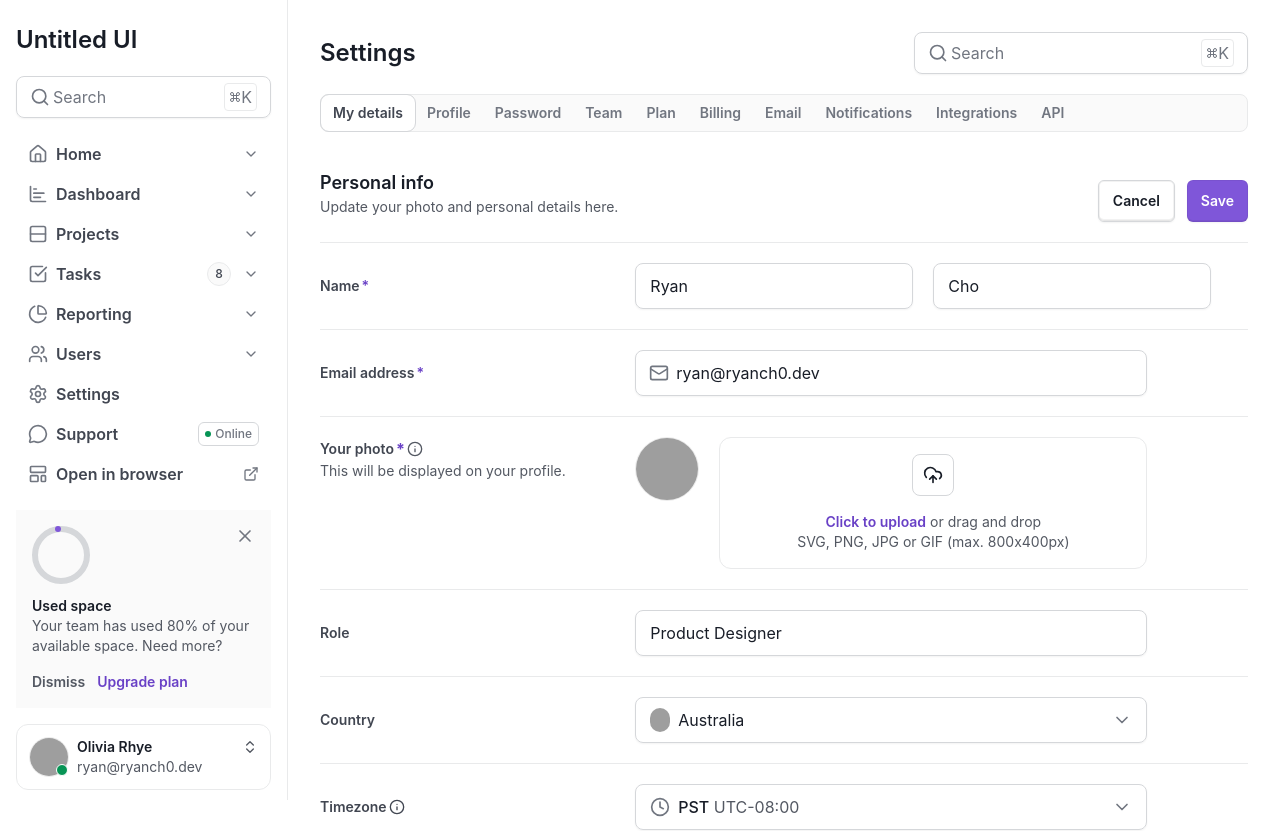
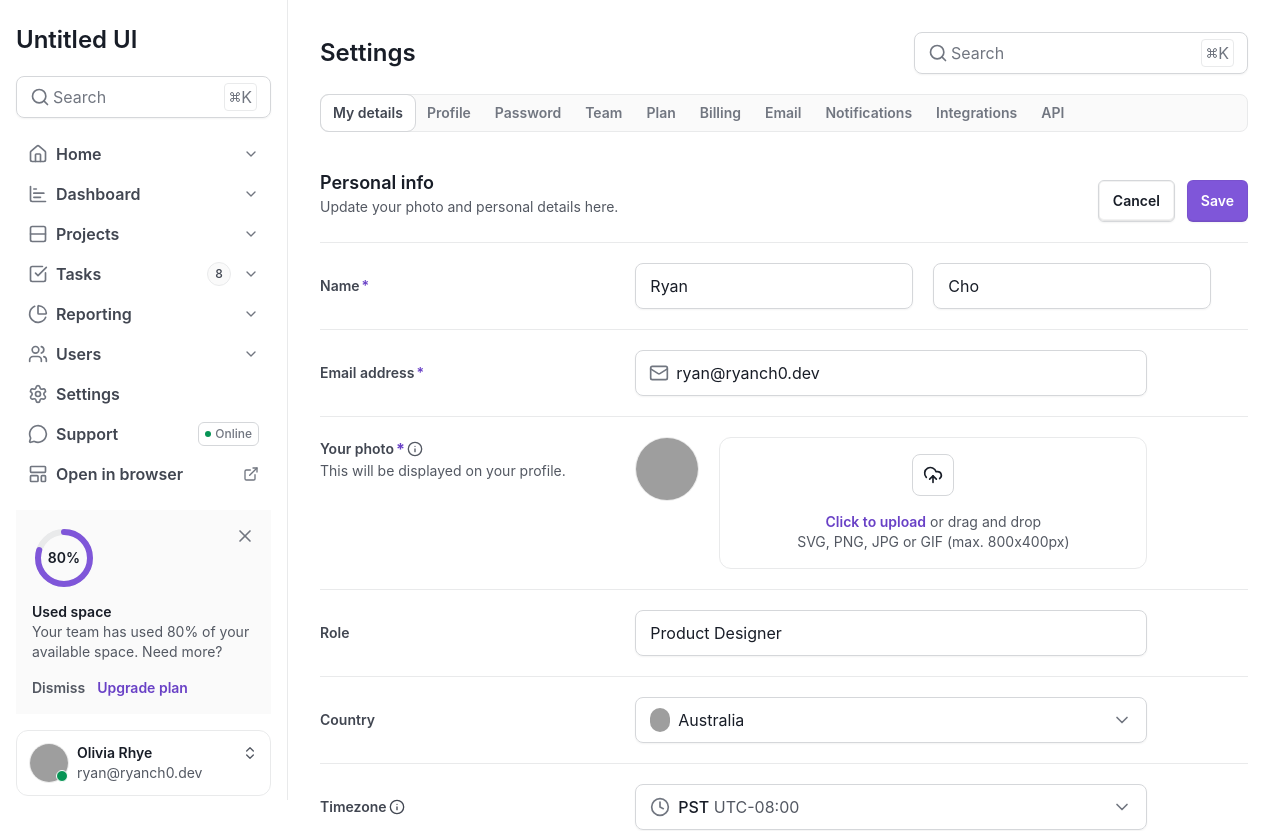
Before and after one commit to Ryanch0/clone-untitledUI, a React (Vite) app: page / in a window 1280 px wide. Shown: the top 831 px of the page. Built offline with nearby package versions, Linux system fonts and the light colour scheme; grey boxes are pictures that could not be loaded.

Commit message:
feat: ProgressCircle

```diff
--- a/src/components/shared/NavForDesktop/NavForDesktop.tsx
+++ b/src/components/shared/NavForDesktop/NavForDesktop.tsx
@@ -113,7 +113,7 @@ const NavForDesktop = ({ className }: Props) => {
 
         <div className={cn('h-52 bg-secondary p-4 space-y-3')}>
           <div className={cn('flex justify-between')}>
-            <ProgressCircle value={100} />
+            <ProgressCircle value={80} />
             <X size={20} className={cn('text-muted cursor-pointer')} />
           </div>
 
--- a/src/components/shared/ProgressCircle.tsx
+++ b/src/components/shared/ProgressCircle.tsx
@@ -1,21 +1,48 @@
+import { cn } from '@/styles/utils.ts'
+
 interface ProgressCircleProps {
-  value: number // 0 ~ 100
+  value: number
 }
 
 const ProgressCircle = ({ value }: ProgressCircleProps) => {
-  const percent = Math.max(0, Math.min(100, value))
-  const rotation = percent * 3.6 // 360deg / 100 * percent
+  const percent = Math.min(100, value / 100)
 
   return (
-    <div className="w-[58px] h-[58px] border-primary border-[6px] rounded-[50%] relative overflow-visible">
-      {/* 프로그레스 오버레이 arc */}
-      <div
-        className="absolute top-0 left-1/2 w-[6px] h-[6px] bg-[#7f56d9] rounded-full -translate-x-1/2 -translate-y-1/2"
-        style={{
-          transform: `translateX(-50%) translateY(-50%) rotate(${rotation}deg)`,
-          transformOrigin: '50% 24px' // 원 중심에서 바깥쪽
-        }}
-      />
+    <div className={cn('relative')}>
+      <svg
+        width="64"
+        height="64"
+        viewBox="0 0 64 64"
+        style={{ transform: 'rotate(-90deg)' }}
+      >
+        <circle
+          cx="32"
+          cy="32"
+          r="26"
+          strokeWidth="6"
+          className="stroke-[#E9EAEB]"
+          fill="none"
+          strokeLinecap="round"
+        />
+
+        <circle
+          cx="32"
+          cy="32"
+          r="26"
+          strokeWidth="6"
+          className="stroke-[#7f56d9]"
+          fill="none"
+          strokeLinecap="round"
+          strokeDasharray={`${percent} 100`}
+          strokeDashoffset="0"
+          pathLength="1"
+        />
+      </svg>
+      <label
+        className={cn(
+          'typo-label absolute top-1/2 left-1/2 -translate-x-1/2 -translate-y-1/2'
+        )}
+      >{`${value}%`}</label>
     </div>
   )
 }
```
